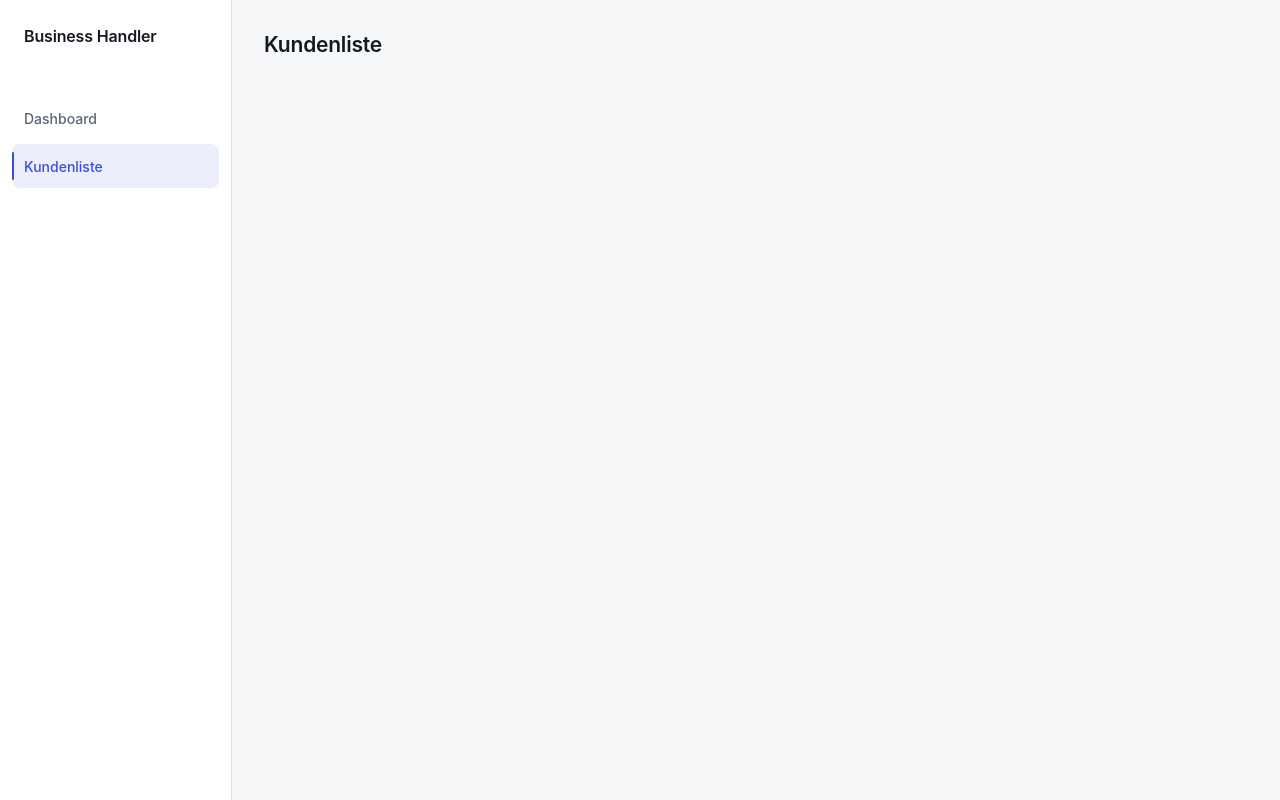
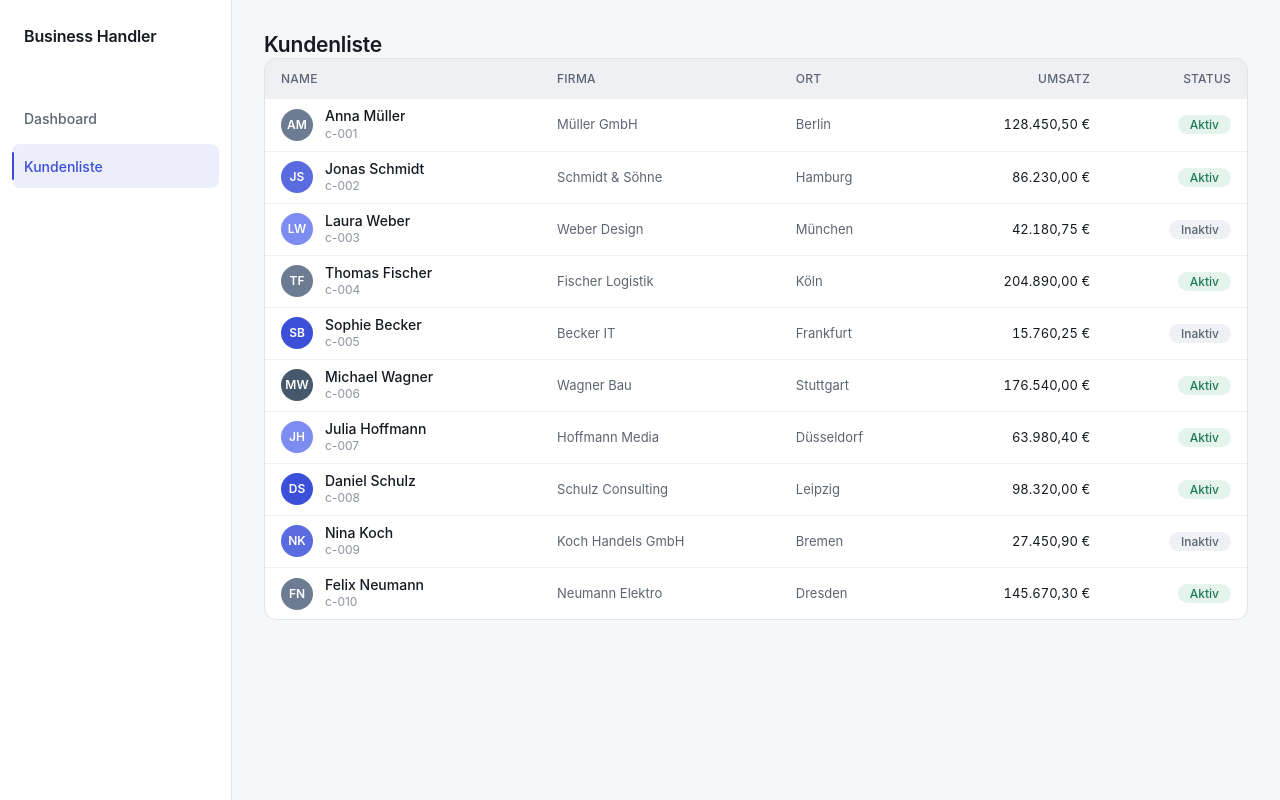
Before and after one commit to testuser12713/e2e-figma-ui-20261008-021155-886e, a React (Vite) app: page /customers in a window 1280 px wide. Built offline with nearby package versions, Linux system fonts and the light colour scheme.

Commit message:
Implement the customer list table with row navigation (#11)
Closes #4

Co-authored-by: office-crew <development@office-crew.dev>

```diff
--- /dev/null
+++ b/src/components/customers/CustomerTable.module.css
@@ -0,0 +1,95 @@
+.card {
+  background: var(--color-surface);
+  border: 1px solid var(--color-border);
+  border-radius: var(--radius-lg);
+  overflow: hidden;
+}
+
+.table {
+  width: 100%;
+  border-collapse: collapse;
+}
+
+.table thead th {
+  background: var(--color-surface-sunken);
+  height: 40px;
+  padding: 0 var(--space-3);
+  font-size: var(--size-xs);
+  font-weight: var(--label-weight);
+  color: var(--color-fg-muted);
+  text-transform: uppercase;
+  letter-spacing: 0.02em;
+  text-align: left;
+  white-space: nowrap;
+}
+
+.table thead th.numeric,
+.table thead th.right {
+  text-align: right;
+}
+
+.numeric {
+  text-align: right;
+  font-variant-numeric: tabular-nums;
+}
+
+.right {
+  text-align: right;
+}
+
+.table tbody td {
+  height: 52px;
+  padding: 0 var(--space-3);
+  border-bottom: 1px solid var(--color-surface-sunken);
+  font-size: var(--size-sm);
+  vertical-align: middle;
+}
+
+.table tbody tr:last-child td {
+  border-bottom: none;
+}
+
+.row {
+  cursor: pointer;
+}
+
+.row:hover {
+  background: color-mix(in srgb, var(--color-accent-soft) 40%, transparent);
+}
+
+.row:focus-visible {
+  outline: 2px solid var(--color-focus-ring);
+  outline-offset: -2px;
+}
+
+.cellName {
+  display: flex;
+  align-items: center;
+  gap: var(--space-2);
+}
+
+.nameWrap {
+  min-width: 0;
+}
+
+.name {
+  font-size: var(--size-base);
+  font-weight: var(--label-weight);
+  color: var(--color-fg);
+  line-height: var(--line-tight);
+}
+
+.clientId {
+  font-size: var(--size-xs);
+  color: var(--color-fg-subtle);
+}
+
+.muted {
+  color: var(--color-fg-muted);
+}
+
+@media (max-width: 1100px) {
+  .colCity {
+    display: none;
+  }
+}
--- a/src/components/customers/CustomerTable.tsx
+++ b/src/components/customers/CustomerTable.tsx
@@ -1,11 +1,72 @@
+import type { KeyboardEvent } from 'react'
 import type { Customer } from '../../types'
+import { formatCurrency } from '../../lib/format'
+import Avatar from '../Avatar'
+import StatusBadge from '../StatusBadge'
+import styles from './CustomerTable.module.css'
 
 export interface CustomerTableProps {
   customers: Customer[]
   onSelect: (id: string) => void
 }
 
-export default function CustomerTable(props: CustomerTableProps) {
-  void props
-  return null
+export default function CustomerTable({ customers, onSelect }: CustomerTableProps) {
+  const handleKeyDown =
+    (customer: Customer) => (event: KeyboardEvent<HTMLTableRowElement>) => {
+      if (event.key === 'Enter' || event.key === ' ') {
+        event.preventDefault()
+        onSelect(customer.id)
+      }
+    }
+
+  return (
+    <div className={styles.card}>
+      <table className={styles.table}>
+        <thead>
+          <tr>
+            <th scope="col">Name</th>
+            <th scope="col">Firma</th>
+            <th scope="col" className={styles.colCity}>
+              Ort
+            </th>
+            <th scope="col" className={styles.numeric}>
+              Umsatz
+            </th>
+            <th scope="col" className={styles.right}>
+              Status
+            </th>
+          </tr>
+        </thead>
+        <tbody>
+          {customers.map((customer) => (
+            <tr
+              key={customer.id}
+              className={styles.row}
+              tabIndex={0}
+              role="link"
+              aria-label={`${customer.name}, ${customer.company} öffnen`}
+              onClick={() => onSelect(customer.id)}
+              onKeyDown={handleKeyDown(customer)}
+            >
+              <td>
+                <div className={styles.cellName}>
+                  <Avatar name={customer.name} />
+                  <div className={styles.nameWrap}>
+                    <div className={styles.name}>{customer.name}</div>
+                    <div className={styles.clientId}>{customer.id}</div>
+                  </div>
+                </div>
+              </td>
+              <td className={styles.muted}>{customer.company}</td>
+              <td className={`${styles.muted} ${styles.colCity}`}>{customer.city}</td>
+              <td className={styles.numeric}>{formatCurrency(customer.revenue)}</td>
+              <td className={styles.right}>
+                <StatusBadge status={customer.status} />
+              </td>
+            </tr>
+          ))}
+        </tbody>
+      </table>
+    </div>
+  )
 }
```
Also changed, not shown: 1 other file (tests, documents, lock files or other folders).
